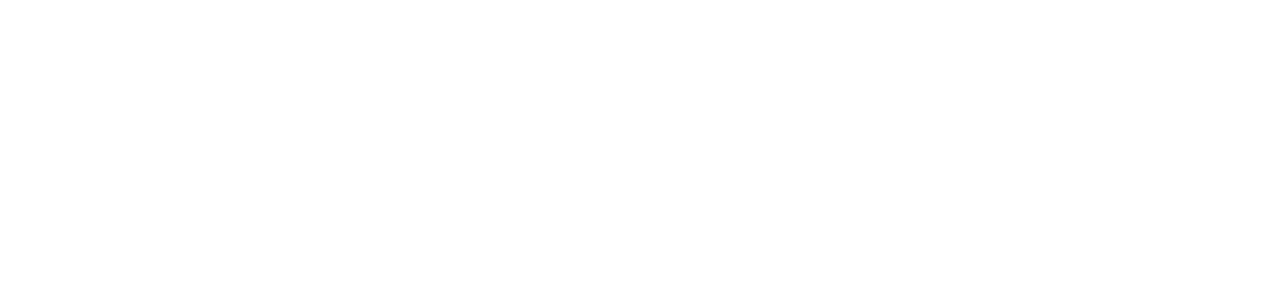
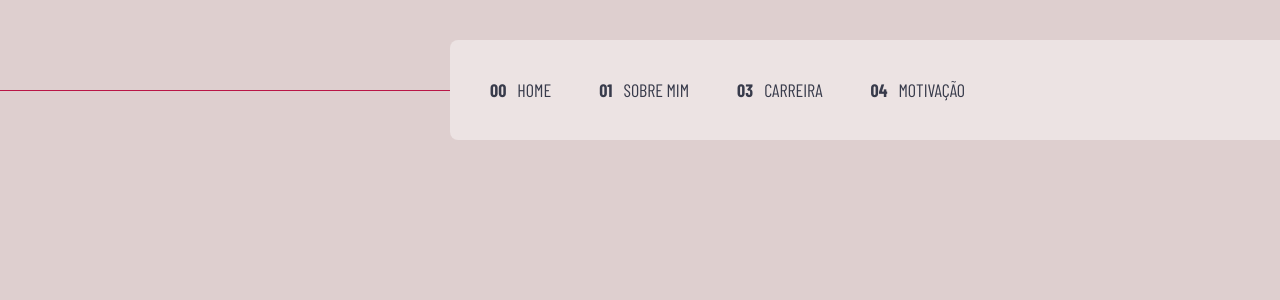
Before and after one commit to TayAmorim/MeuPerfil.emFoco, a React (Vite) app: page / in a window 1280 px wide. Shown: the top 300 px of the page. Built offline with nearby package versions, Linux system fonts and the light colour scheme; a web font is replaced by a local one.

Commit message:
criação do header

```diff
--- a/src/App.jsx
+++ b/src/App.jsx
@@ -1,9 +1,10 @@
 import "./App.css";
+import Header from "./components/Header";
 
 function App() {
   return (
     <>
-      <div></div>
+      <Header />
     </>
   );
 }
--- /dev/null
+++ b/src/components/Header.jsx
@@ -0,0 +1,31 @@
+import styles from "./Header.module.css";
+
+function Header() {
+  return (
+    <header className={styles.header}>
+      <div className={styles.line}></div>
+      <nav className={styles.headerNav}>
+        <ul className={styles.navContainer}>
+          <li className={styles.navList}>
+            <span className={styles.listNumber}>00</span>
+            <p>HOME</p>
+          </li>
+          <li className={styles.navList}>
+            <span className={styles.listNumber}>01</span>
+            <p>SOBRE MIM</p>
+          </li>
+          <li className={styles.navList}>
+            <span className={styles.listNumber}>03</span>
+            <p>CARREIRA</p>
+          </li>
+          <li className={styles.navList}>
+            <span className={styles.listNumber}>04</span>
+            <p>MOTIVAÇÃO</p>
+          </li>
+        </ul>
+      </nav>
+    </header>
+  );
+}
+
+export default Header;
--- /dev/null
+++ b/src/components/Header.module.css
@@ -0,0 +1,45 @@
+.header {
+  display: flex;
+  justify-content: end;
+  margin-top: 40px;
+  align-items: center;
+}
+
+.headerNav {
+  background: var(--bgSecondary);
+  border-top-left-radius: 8px;
+  border-bottom-left-radius: 8px;
+  min-width: 830px;
+}
+
+.line {
+  flex: 1;
+  height: 1px;
+  background: var(--highlightPrimary);
+}
+
+.navContainer {
+  display: flex;
+  gap: 4.8rem;
+  align-items: center;
+  padding-left: 40px;
+}
+
+.navList {
+  display: flex;
+  padding-block: 39px;
+  gap: 11px;
+  font-size: 1.8rem;
+  font-family: var(--heading2);
+  color: var(--textSecondary);
+  cursor: pointer;
+  transition: all 0.2s;
+}
+
+.navList:hover {
+  box-shadow: 0px 1px 0px var(--highlightPrimary);
+}
+
+.listNumber {
+  font-weight: bold;
+}
--- a/src/index.css
+++ b/src/index.css
@@ -8,7 +8,7 @@
   --textPrimary: #0b0d17;
   --textSecondary: #383b4b;
   --bgCard: rgba(185, 22, 70, 0.1);
-  --bgButton: rgba(255, 255, 255, 0.4);
+  --bgSecondary: rgba(255, 255, 255, 0.4);
   --bgActive: rgba(185, 22, 70, 0.5);
 }
 
@@ -16,4 +16,10 @@
   margin: 0;
   padding: 0;
   box-sizing: border-box;
+  list-style: none;
 }
+
+body {
+  font-size: 1.6rem;
+  background: var(--bgBody);
+}
```
